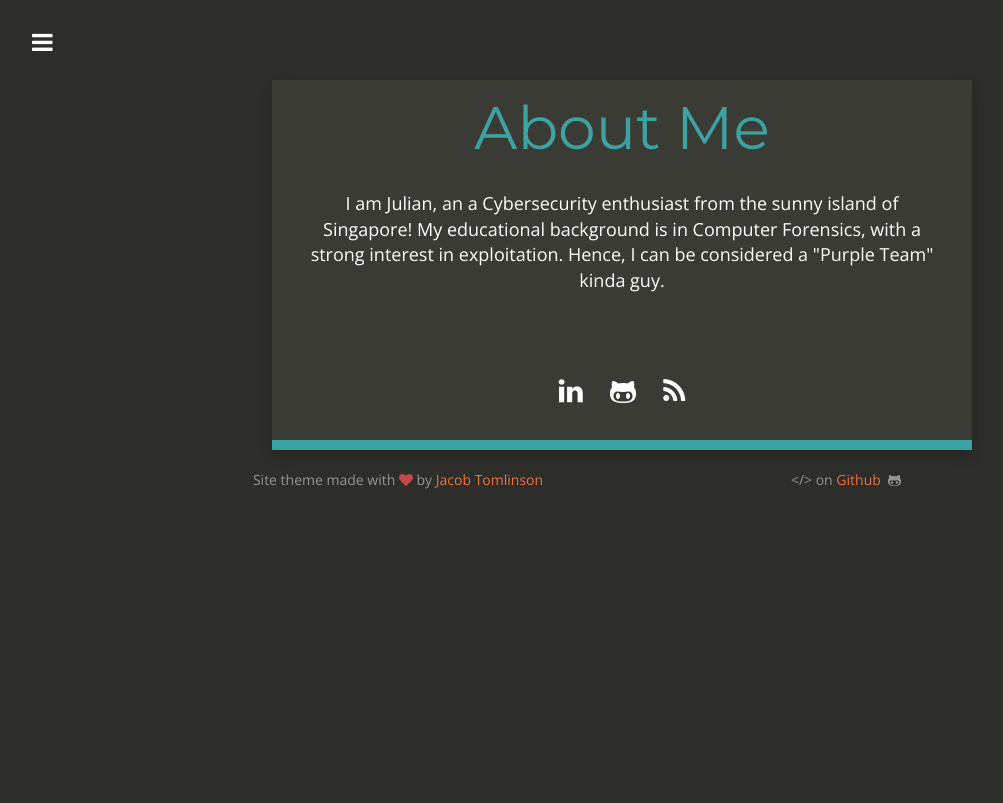
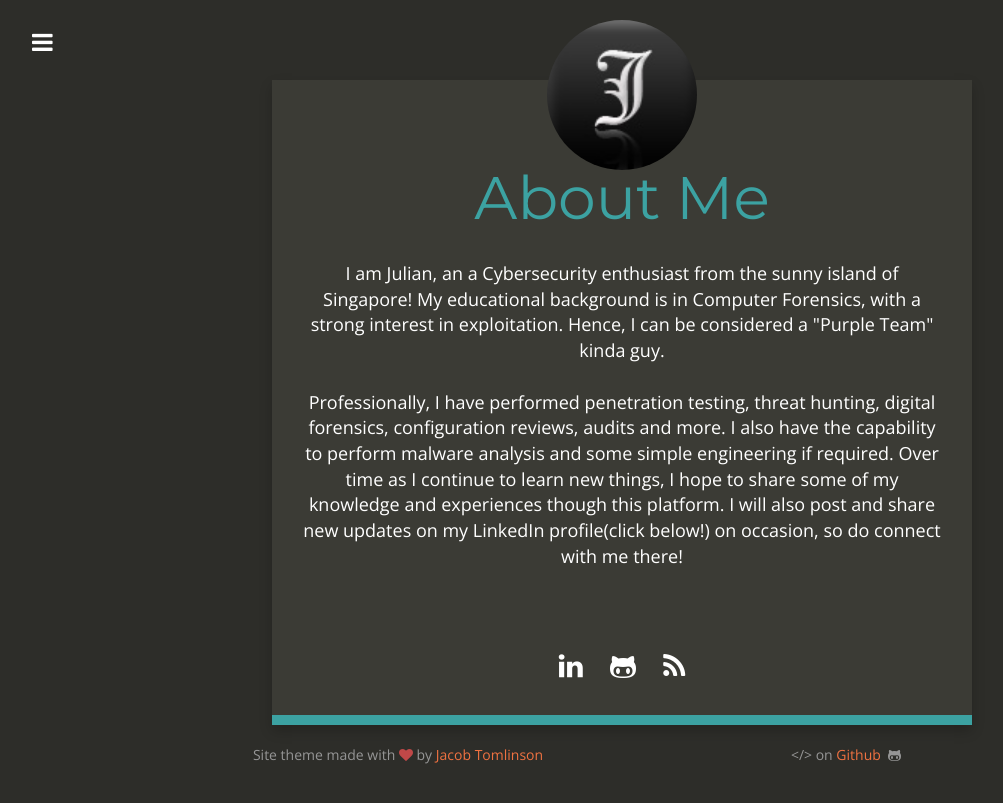
Before and after one commit to Dreamscent/Dreamscent.github.io, a Jekyll site: the page built from about.html, in a window 1280 px wide. Shown: the top 803 px of the page, without its empty margins (18-1021 px from the left). Built offline with Jekyll 4.4.1, drawn with Linux system fonts in a browser that asks for light colours; nearby versions of some CDN libraries.

Commit message:
Update About

```diff
--- a/_includes/header.html
+++ b/_includes/header.html
@@ -6,7 +6,7 @@
       <li><a href="{{ site.baseurl }}/"><i class="fa fa-home"></i> Home</a></li>
       <li><a href="{{ site.baseurl }}/posts/"><i class="fa fa-archive"></i> All Posts</a></li>
       <li><a href="{{ site.baseurl }}/search/"><i class="fa fa-search"></i> Search</a></li>
-      <li><a href="{{ site.baseurl }}/about/"><i class="fa fa-user"></i> About</a></li>
+      <li><a href="{{ site.baseurl }}/about/"><i class="fa fa-user"></i>  About</a></li>
     </ul>
 
     {% include social_links.html %}
--- a/about.html
+++ b/about.html
@@ -8,22 +8,22 @@ make-smaller-titles: true
     <div class="row">
 
         <div class="col-md-12 main content-panel">
-<!--
+
             <div class="gravatar">
                 <img src="{{ site.title_image }}" class="img-circle about-image" height="150" width="150" alt="{{ site.title }}" />
             </div>
--->
+
             <h1 class="header author-header" itemprop="headline">About Me</h1>
 
             <div class="author-text">
                 <p>
-                I am Julian, an a Cybersecurity enthusiast from the sunny island of Singapore! My educational background is in Computer Forensics, with a strong interest in exploitation. Hence, I can be considered a "Purple Team" kinda guy.
+                I am Julian, an a Cybersecurity enthusiast from the sunny island of Singapore! My educational background is in Computer Forensics, with a strong interest in exploitation. Hence, I can be considered a "Purple Team" kinda guy.<br><br>
+				Professionally, I have performed penetration testing, threat hunting, digital forensics, configuration reviews, audits and more. I also have the capability to perform malware analysis and some simple engineering if required. Over time as I continue to learn new things,
+				I hope to share some of my knowledge and experiences though this platform. I will also post and share new updates on my LinkedIn profile(click below!) on occasion, so do connect with me there!
 
 
                 <br>
 				<br>
-
-
 
                 </p>
             </div>
```
